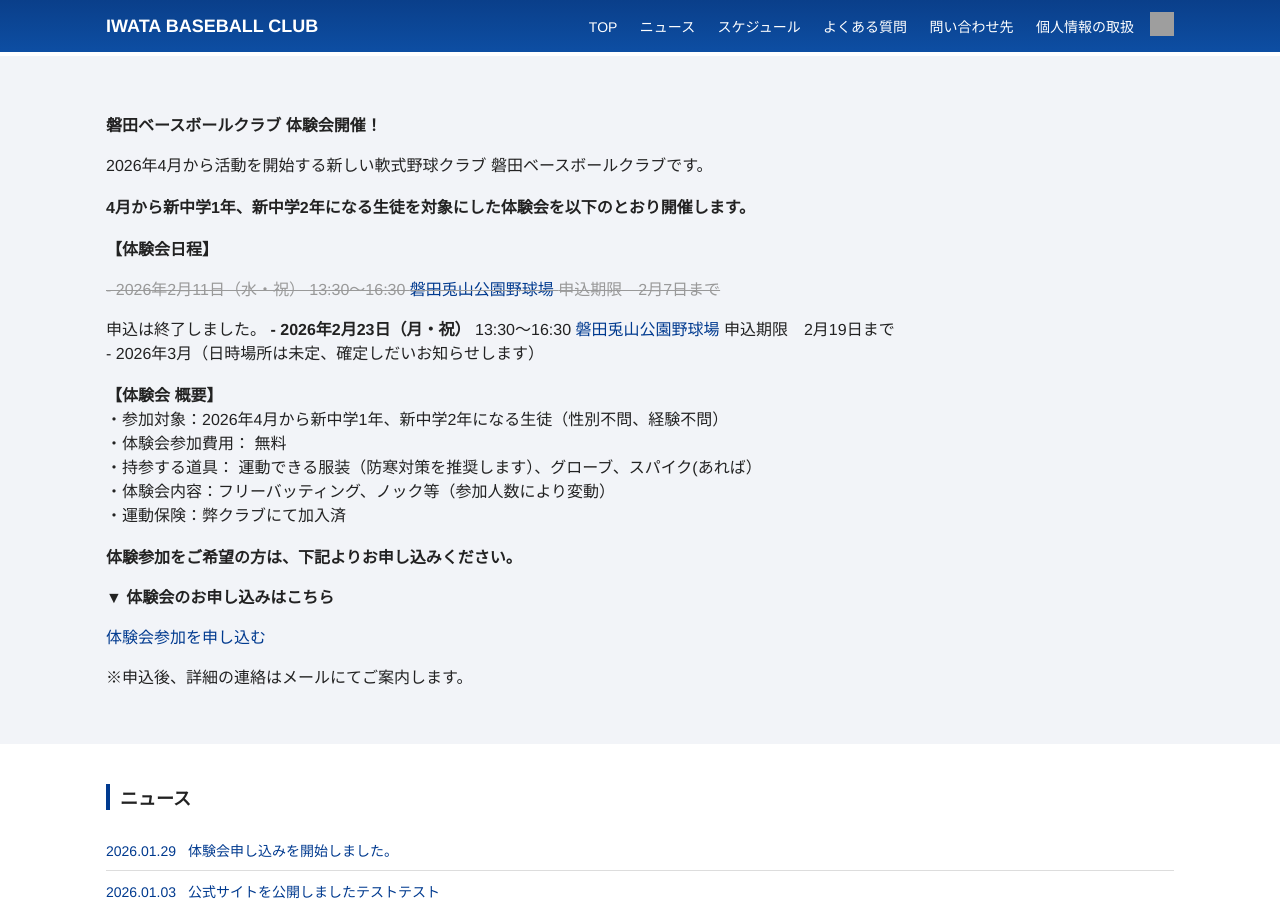
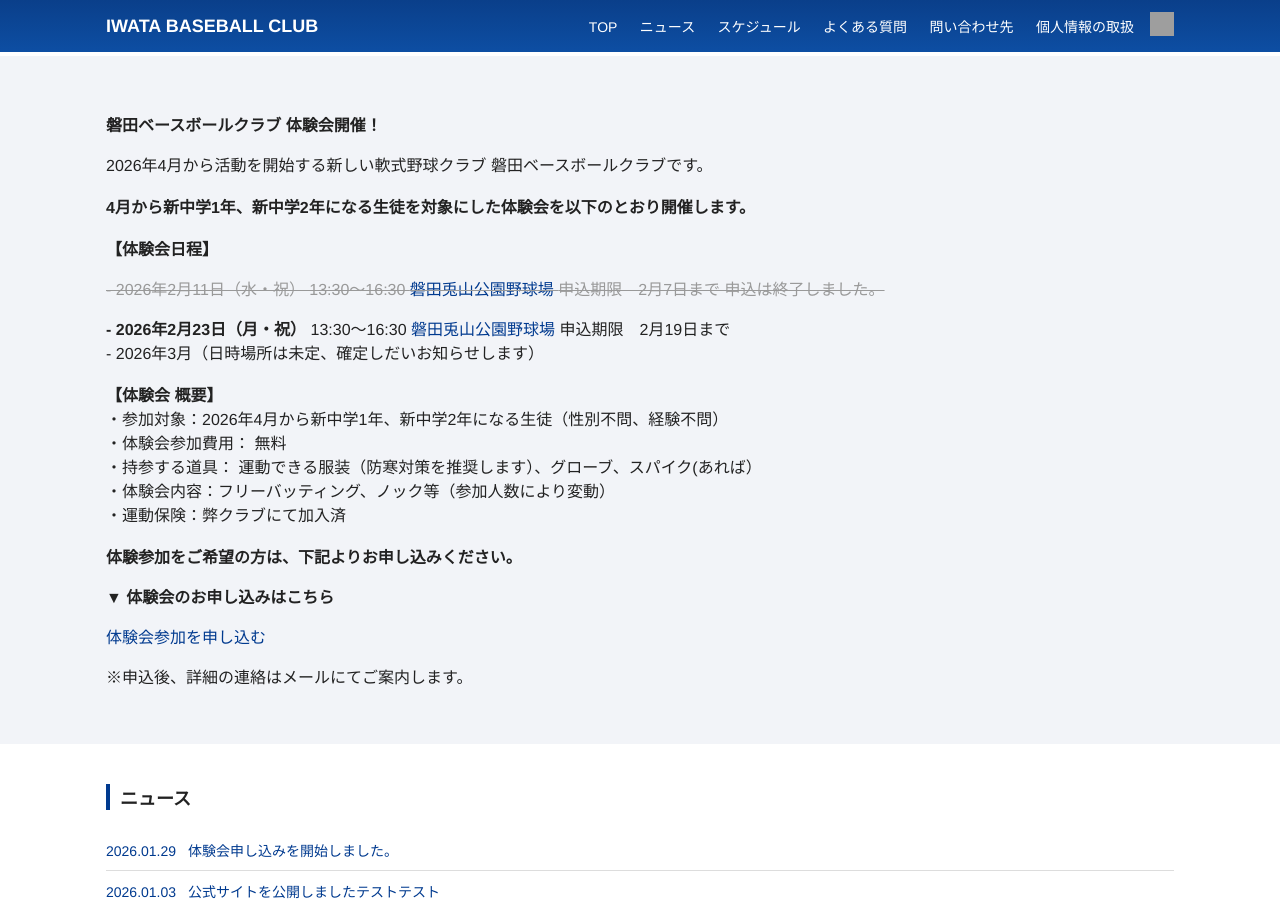
Before and after one commit to moutineigo/baseball, a Jekyll site: the page built from index.md, in a window 1280 px wide and 900 px high. Built offline with Jekyll 4.4.1, drawn with Linux system fonts in a browser that asks for light colours; part of the change alters nothing that is shown; grey boxes are pictures that could not be loaded.

```diff
--- a/_layouts/home.html
+++ b/_layouts/home.html
@@ -18,7 +18,7 @@ layout: default
    rel="noopener">
    磐田兎山公園野球場
    </a>
-   申込期限　2月7日まで</p> 申込は終了しました。
+   申込期限　2月7日まで 申込は終了しました。</p>
 
   <strong> - 2026年2月23日（月・祝）</strong> 13:30〜16:30
   <a href="https://maps.app.goo.gl/WUMTo3SxXWWpeedWA"
```
